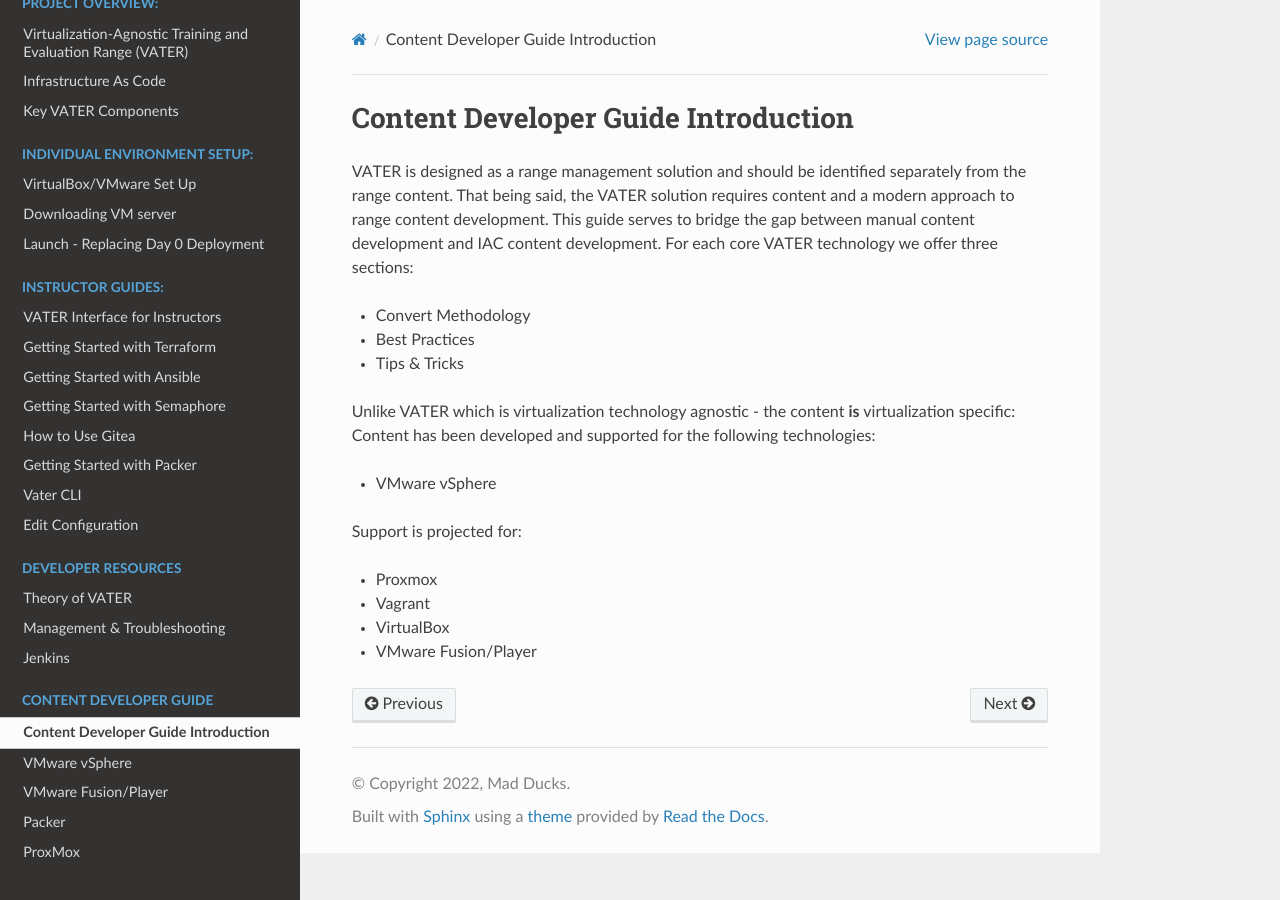
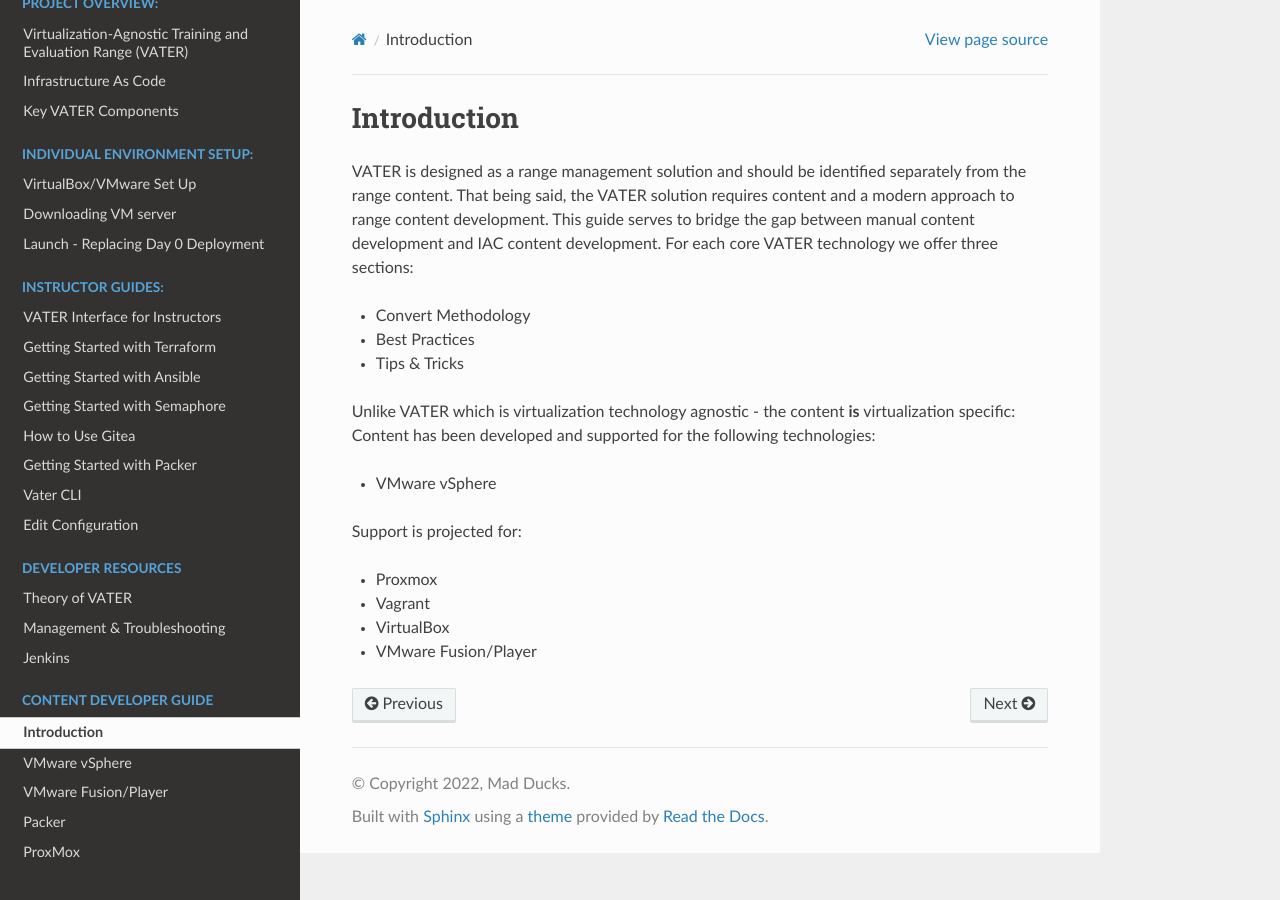
Before and after one commit to dev4vater/vater, a Sphinx documentation site: the page built from docs/source/CDGIntro.rst, in a window 1280 px wide. Built offline with Sphinx 7.4.7 and the Read the Docs theme 2.0.0, drawn with Linux system fonts in a browser that asks for light colours.

Commit message:
Update CDGIntro.rst

```diff
--- a/docs/source/CDGIntro.rst
+++ b/docs/source/CDGIntro.rst
@@ -1,4 +1,4 @@
-Content Developer Guide Introduction
+Introduction
 ====================================
 
 VATER is designed as a range management solution and should be identified separately from the range content. That being said, the VATER solution requires content and a modern approach to range content development. This guide serves to bridge the gap between manual content development and IAC content development. For each core VATER technology we offer three sections:
```
